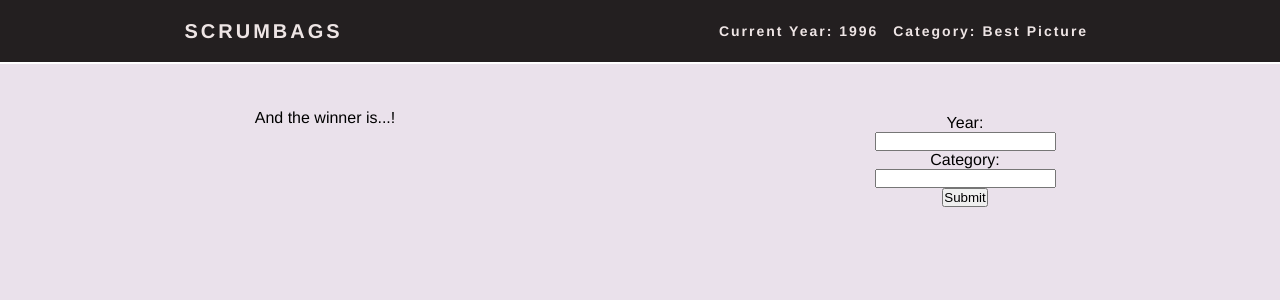
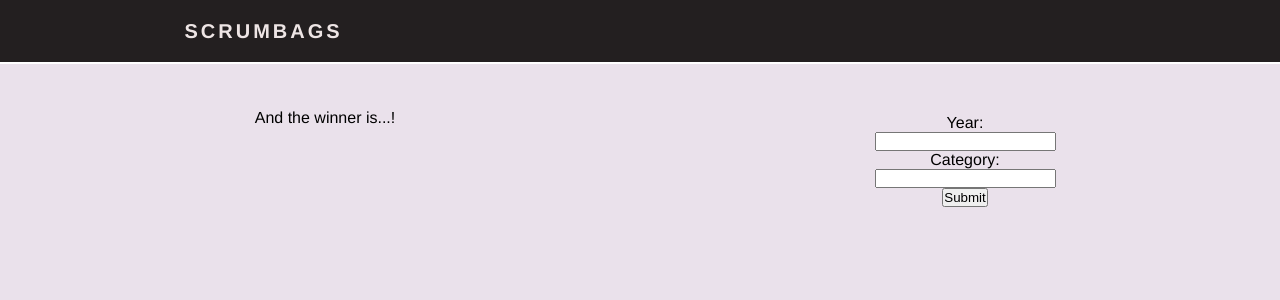
Before and after one commit to mgomez0/csc_131, a Node server app: page / in a window 1280 px wide. Shown: the top 300 px of the page. Run offline with Node 20, Linux system fonts and the light colour scheme; some libraries are stand-ins or nearby versions.

Commit message:
Add functionality to change header values according to form input

```diff
--- a/static/js/search.js
+++ b/static/js/search.js
@@ -9,6 +9,8 @@ form.addEventListener("submit", function (event) {
   headers.set("Accept", "application/json");
   let year = form.year.value;
   let category = form.category.value;
+  document.getElementById("current-year").innerHTML = "Year: " + year;
+  document.getElementById("current-category").innerHTML = "Category: " + category;
   let url = "/api/awards?year=" + year + "&" + "category=" + category;
   let titles = new Map();
   var responsePromise = fetch(url);
--- a/views/index.ejs
+++ b/views/index.ejs
@@ -12,8 +12,8 @@
           <h4>SCRUMBAGS</h4>
         </div>
         <ul class="nav-links">
-          <h4>Current Year: 1996</h4>
-          <h4>Category: Best Picture</h4>
+          <h4 id="current-year"></h4>
+          <h4 id="current-category"></h4>
         </ul>
       </nav>
     </header>
```
